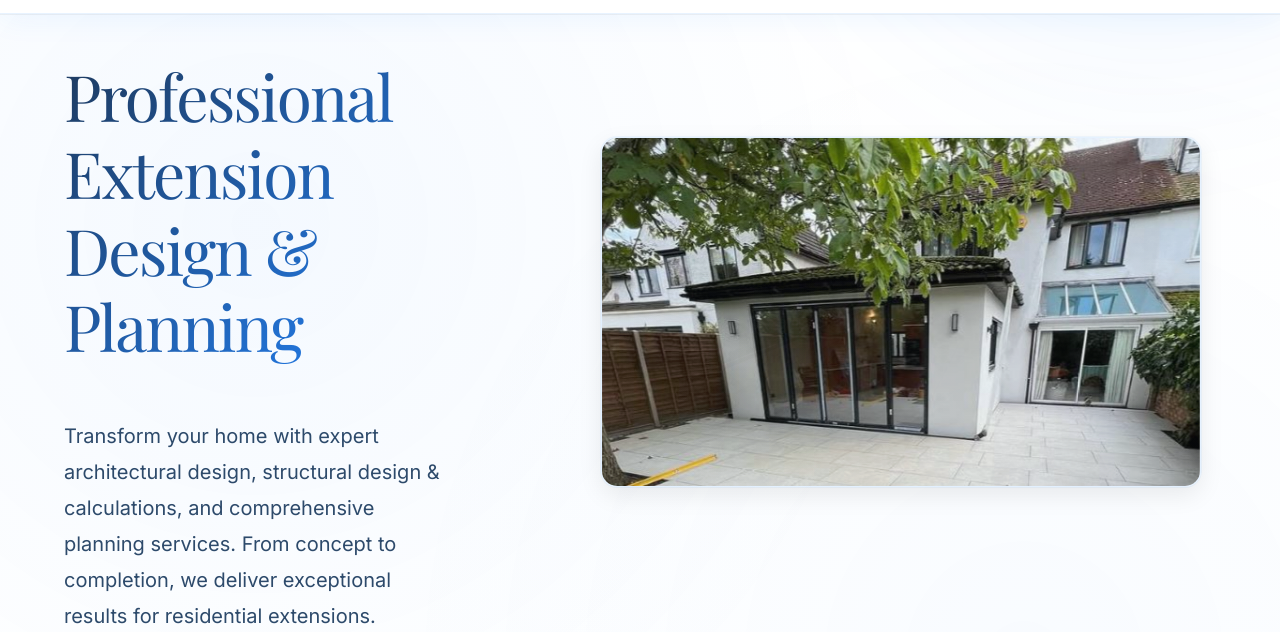
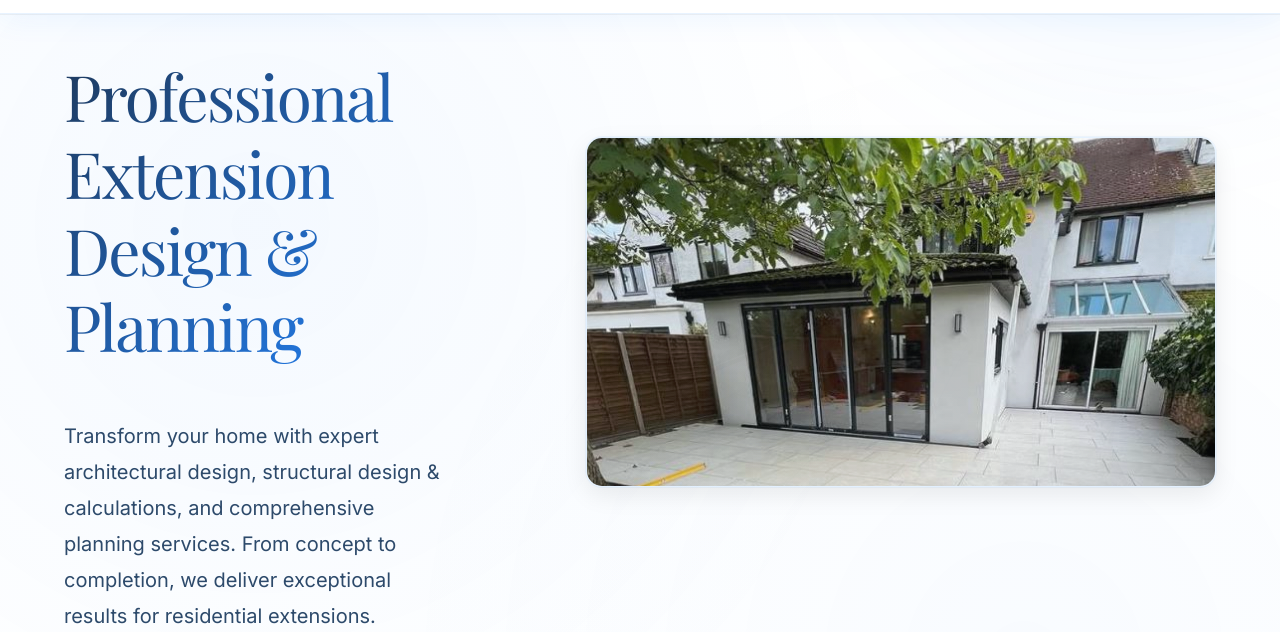
Before and after one commit to Hazzamac10/RPprojects2, a website: page index.html in a window 1280 px wide. Shown: the part 102-734 px from the top of the page. Drawn offline with nearby package versions, Linux system fonts and the light colour scheme.

Commit message:
Slightly enlarge hero carousel images without changing layout

```diff
--- a/style.css
+++ b/style.css
@@ -533,7 +533,7 @@ body::before {
 .hero-image-carousel {
     position: relative;
     width: 100%;
-    max-width: 600px;
+    max-width: 650px;
     height: 350px;
     border-radius: 16px;
     overflow: hidden;
@@ -566,6 +566,7 @@ body::before {
     height: 100%;
     object-fit: cover;
     display: block;
+    transform: scale(1.06);
 }
 
 .carousel-drawing {
```
